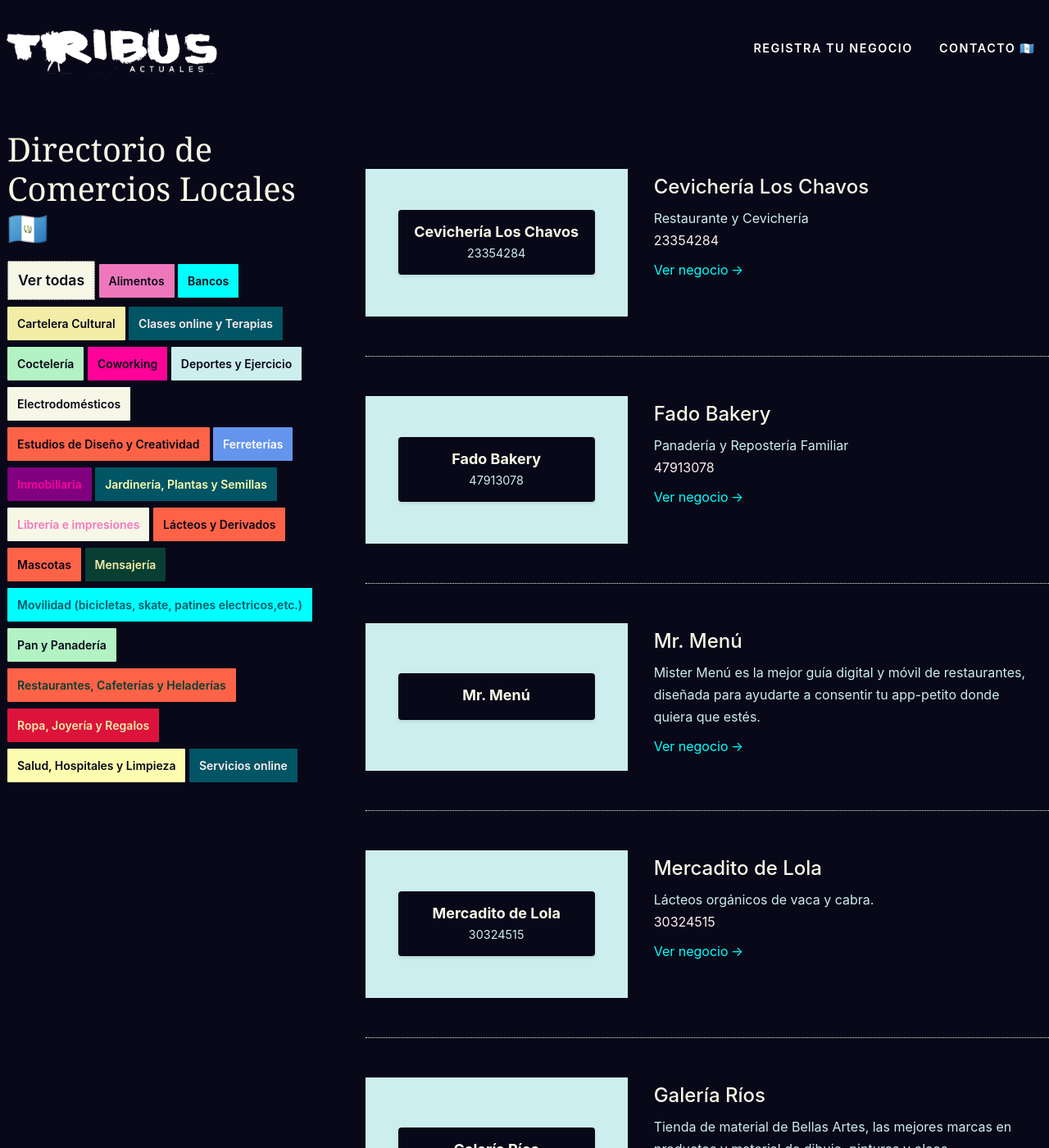
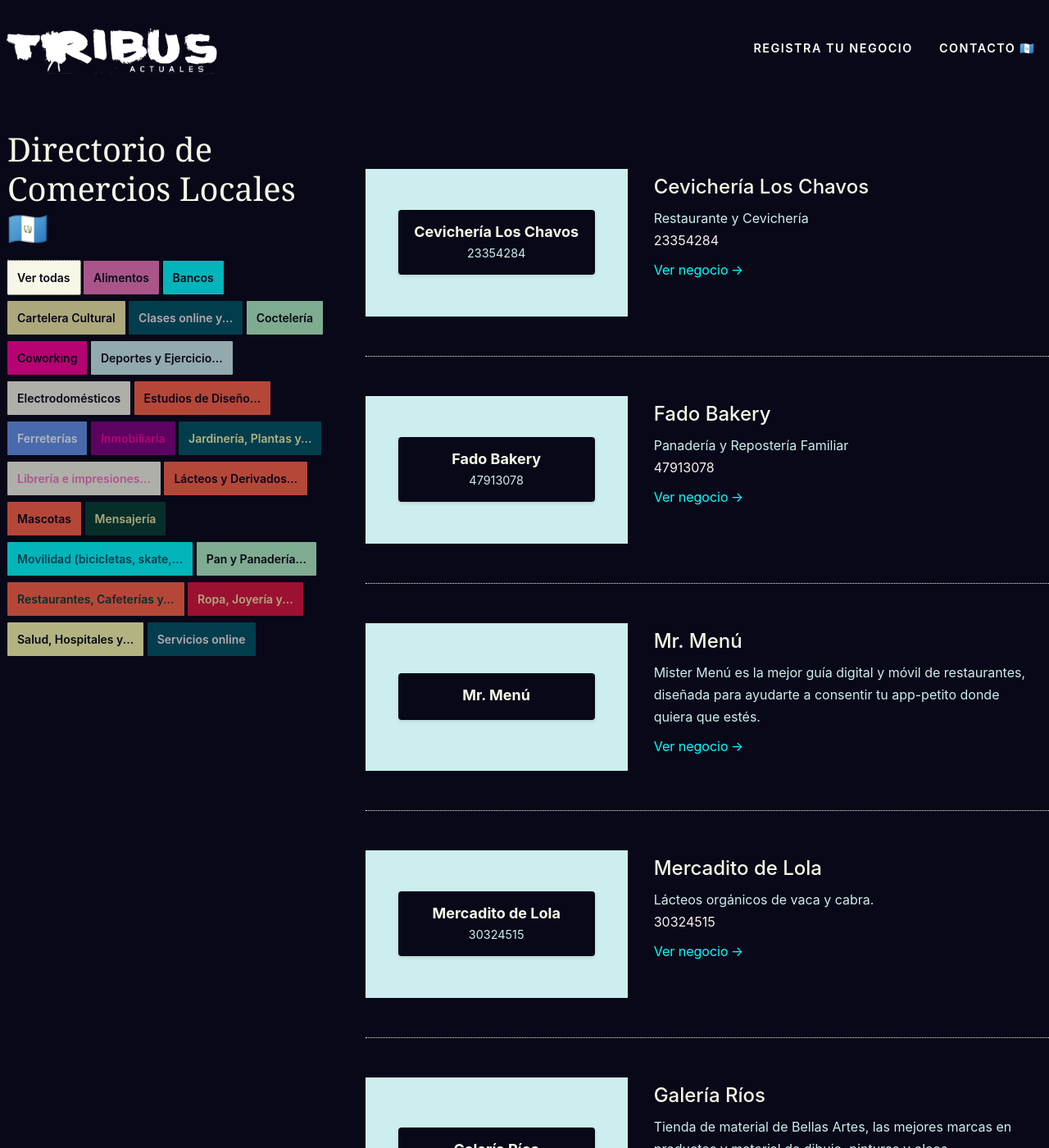
Before and after one commit to juancarlosasensio/directorio-tribus, a Jekyll site: the page built from index.html, in a window 1280 px wide and 1400 px high. Shown: the whole window at 82% size. Built offline with Jekyll 4.4.1, drawn with Linux system fonts in a browser that asks for light colours; nearby versions of some CDN libraries.

Commit message:
Truncate words, add tooltips, fix sidebar bug

```diff
--- a/_includes/import_js.html
+++ b/_includes/import_js.html
@@ -1,4 +1,5 @@
 <script src="https://ajax.googleapis.com/ajax/libs/jquery/3.1.0/jquery.min.js"></script>
+<script src="{{ 'vendor/js/popper.min.js' | relative_url }}"></script>
 <script src="{{ 'vendor/js/bootstrap.min.js' | relative_url }}"></script>
 <script src="{{ 'vendor/js/smooth_scroll.min.js' | relative_url }}"></script>
 <script src="{{ 'vendor/js/wow.min.js' | relative_url }}"></script>
--- a/_includes/navbar.html
+++ b/_includes/navbar.html
@@ -37,5 +37,4 @@
     </div>
   </ul>
 </div>
-
 <div class="sidebar-overlay"></div>
--- a/_sass/buttons.scss
+++ b/_sass/buttons.scss
@@ -6,12 +6,13 @@
   background: var(--bg-white);
   color: var(--black);
   padding: 10px 12px;
+  opacity: 0.7;
 
-  &:hover, &:focus { opacity: 0.85; }
+  &:hover, &:focus { opacity: 1; }
 
   &.active {
-    font-size: 1.1rem;
-    border: 1px dotted var(--black);
+    outline: 1.5px dotted var(--bg-white);
+    opacity: 1;
   }
 
   &[data-filter-category*="Alimentos"] { background-color: var(--pink); }
--- a/_sass/main.scss
+++ b/_sass/main.scss
@@ -77,8 +77,6 @@
 }
 
 .sticky-top {
-
-  @media (min-width: 992px ) {
   position: sticky;
   top: 3rem;
   min-height: calc(100vh - 3rem);
@@ -86,6 +84,14 @@
   overflow: auto;
   overflow-x: hidden;
   z-index: 1;
+
+  @media(max-width: 991px) {
+    position: relative;
+    top: 0;
+    bottom: 0;
+    left: 0;
+    right: 0;
+    height: auto;
   }
 }
 
@@ -111,3 +117,9 @@
     display: none;
   }
 }
+
+.hide-on-desktop {
+  @media(min-width: 992px) {
+    display: none;
+  }
+}
--- a/_sass/navbar.scss
+++ b/_sass/navbar.scss
@@ -86,21 +86,21 @@
 }
 
 .sidebar {
-  background-color: var(--dark-green);
+  background-color: var(--black);
   text-align: left;
   position: fixed;
   display: flex;
   flex-direction: column;
   height: 100%;
   top: 0;
-  z-index: 300;
+  z-index: 1000;
   bottom: 0;
   padding: 2rem 0;
   margin: 0;
   right: 0;
   border: 0;
-  width: 250px;
-  right: -300px;
+  width: 350px;
+  right: -400px;
   transition: right 100ms;
   overflow-y: scroll;
 
@@ -117,11 +117,11 @@
   .nav-item .nav-link {
     font-weight: 600;
     font-size: 1rem;
-    color: black;
+    color: var(--bg-white);
     padding: 10px 20px;
     transition: 200ms all;
 
-    &.active { color: black; }
+    &.active { color: var(--aqua); }
 
     &.button {
       color: white;
@@ -155,12 +155,12 @@
   .sidebar-overlay {
     content: "";
     display: block;
-    z-index: 200;
+    z-index: 100;
     position: fixed;
     height: 500px;
     width: 100%;
     height: 100%;
-    background: rgba(255, 255, 255, 0.5);
+    background: rgba(#080818, 0.7);
     left: 0;
     top: 0;
     bottom: 0;
@@ -172,8 +172,8 @@
 
 .sidebar-close {
   z-index: 9994;
-  width: 45px;
-  height: 45px;
+  width: 80px;
+  height: 80px;
   position: absolute;
   right: 0;
   top: 0;
@@ -182,7 +182,7 @@
   text-decoration: none;
   text-align: center;
   padding: 0;
-  color: rgba(black, 0.6);
+  color: var(--bg-white);
   font-style: normal;
   font-size: 30px;
   line-height: 45px;
--- a/index.html
+++ b/index.html
@@ -3,18 +3,21 @@
 page_name: home
 ---
 
+{% assign all_categories = site.data.airtable | map: "category" | uniq | sort %}
 {% include navbar.html %}
-
-{% assign all_categories = site.data.airtable | map: "category" | uniq | sort %}
 <section class="py-4 mt-3 mb-4">
   <div class="container">
     <div class="row">
       <div class="col-lg-4 pl-4">
-        <div class="sticky-top pb-4">
+        <div class="sticky-top hide-on-mobile pb-4">
           <h1 class="section-title mb-3">Directorio de Comercios Locales 🇬🇹 </h1>
-          <div class="filter-button active d-inline-block bold cursor-pointer mb-2" data-filter-category="all">Ver todas</div>
+          <div class="filter-button active d-inline-block bold cursor-pointer mb-2"
+                data-toggle="tooltip" data-placement="top" title="Ver todas"
+                data-filter-category="all">Ver todas</div>
           {% for category in all_categories %}
-            <div class="filter-button d-inline-block cursor-pointer mb-2" data-filter-category="{{ category }}">{{ category }}</div>
+            <div class="filter-button d-inline-block cursor-pointer mb-2"
+                 data-toggle="tooltip" data-placement="top" title="{{ category }}"
+                 data-filter-category="{{ category }}">{{ category | truncatewords: 3, '...'  }}</div>
           {% endfor %}
         </div>
       </div>
--- a/js/main.js
+++ b/js/main.js
@@ -2,6 +2,8 @@
   var scroll = new SmoothScroll('[data-scroll]', {});
 
   new WOW().init();
+
+  $('[data-toggle="tooltip"]').tooltip()
 });
 
 $(document).on("click", ".sidebar-toggler, .sidebar-overlay", function () {
```
Lines whose indentation alone changed are shown as unchanged.
